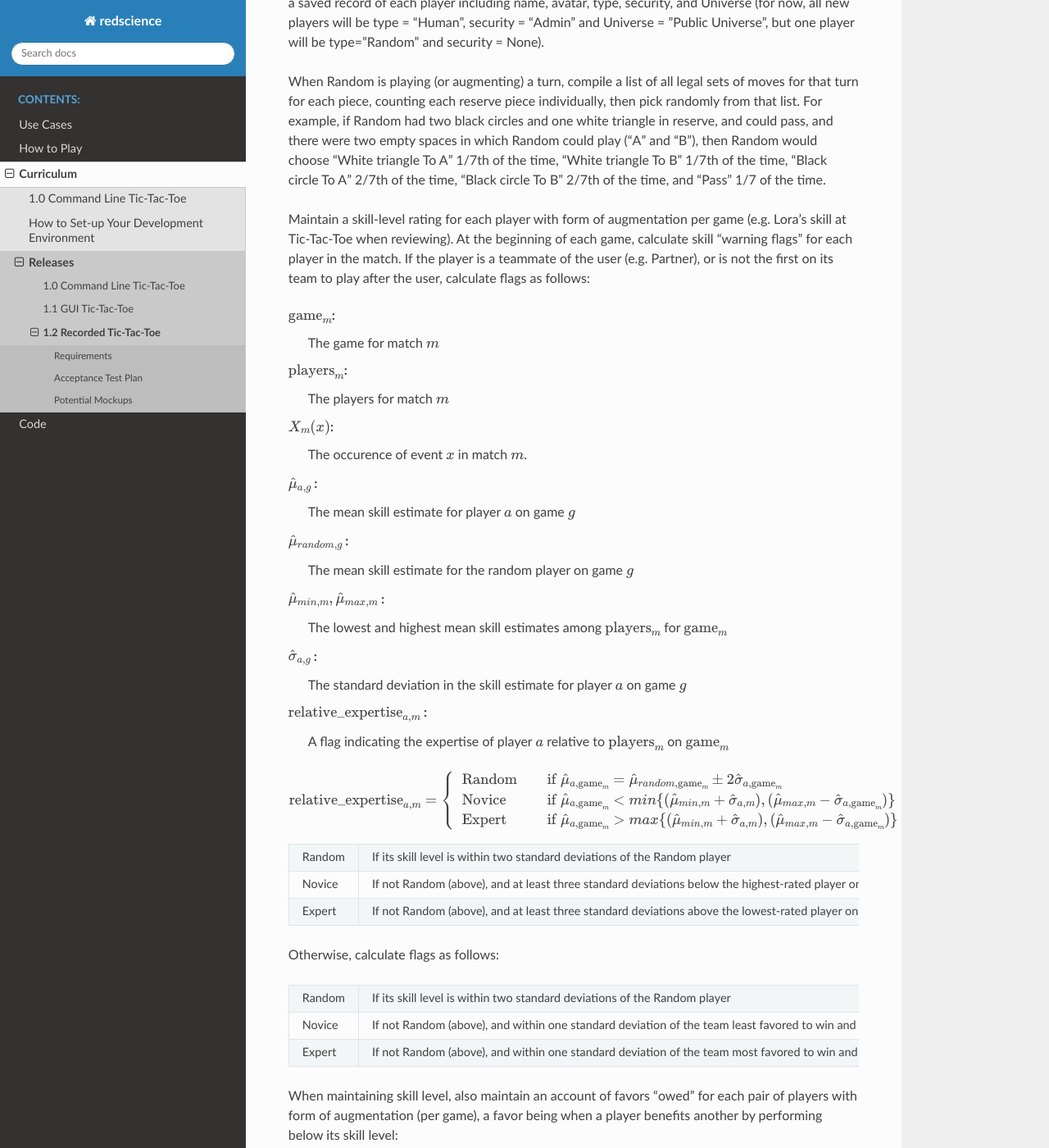
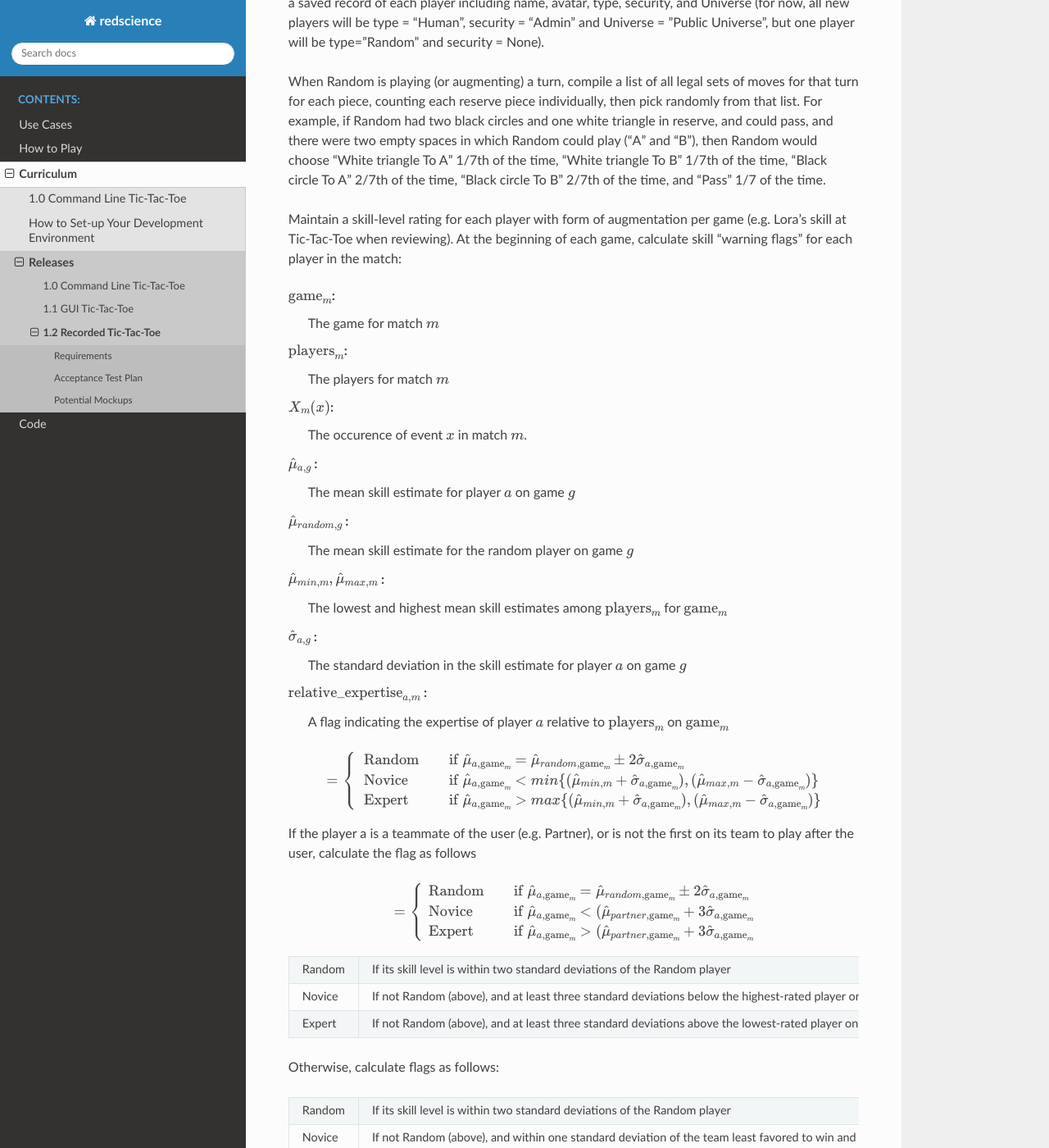
Before and after one commit to ChrisSantosLang/redscience, a Sphinx documentation site: the page built from docs/source/releases/recorded.rst, in a window 1280 px wide and 1400 px high, scrolled down 368 px. Shown: the whole window at 82% size. Built offline with Sphinx 7.4.7 and the Read the Docs theme 2.0.0, drawn with Linux system fonts in a browser that asks for light colours; pages that are not in the unit, such as notebooks, are missing from menus.

Commit message:
Update recorded.rst

```diff
--- a/docs/source/releases/recorded.rst
+++ b/docs/source/releases/recorded.rst
@@ -32,9 +32,7 @@ time, “Black circle To A” 2/7th of the time, “Black circle To B”
 Maintain a skill-level rating for each player with form of
 augmentation per game (e.g. Lora’s skill at Tic-Tac-Toe when
 reviewing). At the beginning of each game, calculate skill “warning
-flags” for each player in the match. If the player is a teammate of
-the user (e.g. Partner), or is not the first on its team to play
-after the user, calculate flags as follows:
+flags” for each player in the match:
 
 :math:`\text{game}_m`:
   The game for match :math:`m`
@@ -66,14 +64,30 @@ after the user, calculate flags as follows:
   :math:`\text{players}_m` on :math:`\text{game}_m`
 
 .. math::
-   \text{relative_expertise}_{a, m} =
+   =
     \begin{cases}
       \text{Random}       & \quad \text{if } \hat{\mu}_{a, \text{game}_m}
       = \hat{\mu}_{random, \text{game}_m} \pm 2 \hat{\sigma}_{a, \text{game}_m}\\
       \text{Novice}  & \quad \text{if } \hat{\mu}_{a, \text{game}_m}
-      < min \{ (\hat{\mu}_{min, m} + \hat{\sigma}_{a, m}),  (\hat{\mu}_{max, m} - \hat{\sigma}_{a, \text{game}_m}) \}\\
+      < min \{ (\hat{\mu}_{min, m} + \hat{\sigma}_{a, \text{game}_m}),
+      (\hat{\mu}_{max, m} - \hat{\sigma}_{a, \text{game}_m}) \}\\
       \text{Expert}  & \quad \text{if } \hat{\mu}_{a, \text{game}_m}
-      > max \{ (\hat{\mu}_{min, m} + \hat{\sigma}_{a, m}),  (\hat{\mu}_{max, m} - \hat{\sigma}_{a, \text{game}_m}) \}
+      > max \{ (\hat{\mu}_{min, m} + \hat{\sigma}_{a, \text{game}_m}),
+      (\hat{\mu}_{max, m} - \hat{\sigma}_{a, \text{game}_m}) \}
+    \end{cases}
+
+If the player a is a teammate of the user (e.g. Partner), or is not the
+first on its team to play after the user, calculate the flag as follows
+
+.. math::
+   =
+    \begin{cases}
+      \text{Random}       & \quad \text{if } \hat{\mu}_{a, \text{game}_m}
+      = \hat{\mu}_{random, \text{game}_m} \pm 2 \hat{\sigma}_{a, \text{game}_m}\\
+      \text{Novice}  & \quad \text{if } \hat{\mu}_{a, \text{game}_m}
+      < (\hat{\mu}_{partner, \text{game}_m} + 3 \hat{\sigma}_{a, \text{game}_m}\\
+      \text{Expert}  & \quad \text{if } \hat{\mu}_{a, \text{game}_m}
+      > (\hat{\mu}_{partner, \text{game}_m} + 3 \hat{\sigma}_{a, \text{game}_m}
     \end{cases}
 
 
```
